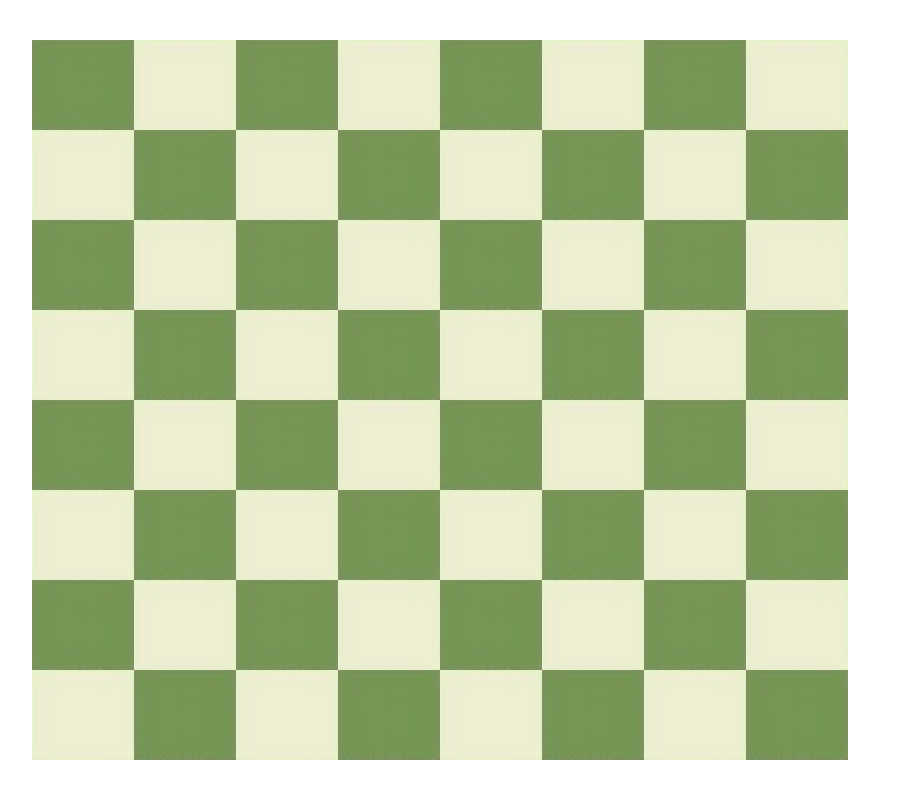
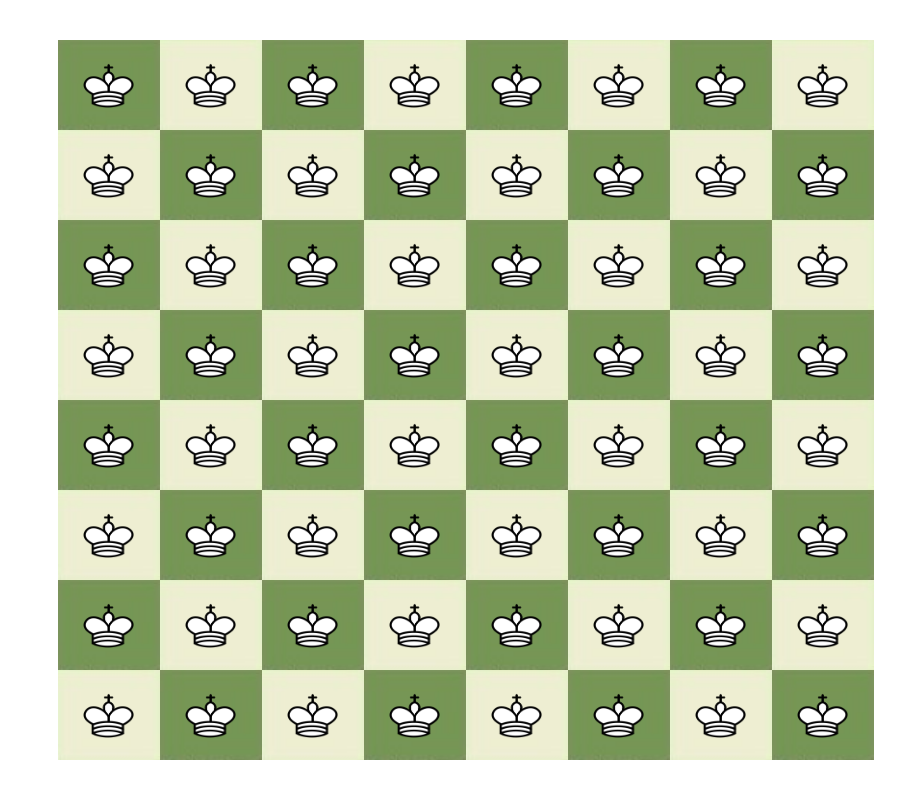
Before and after one commit to se-omar/chess, a React (Vite) app: page / in a window 1280 px wide. Shown: the whole page, without its empty margins (128-1033 px from the left). Built offline with nearby package versions, Linux system fonts and the light colour scheme.

Commit message:
passed the piece component from board comp to square comp

```diff
--- a/src/components/Board/Board.tsx
+++ b/src/components/Board/Board.tsx
@@ -1,15 +1,18 @@
 // import Piece from "../Piece/Piece";
 import "./Board.css";
-// import whiteKing from "../../assets/white-pieces/white-king.png";
+import whiteKing from "../../assets/white-pieces/white-king.png";
 import Square from "../Square/Square";
+import Piece from "../Piece/Piece";
 
 const Board: React.FC = () => {
   const boardSize = 64;
   const squaresList = [];
   let isBlack = true;
+
   for (let i = 0; i < boardSize; i++) {
     const sqColor = isBlack ? "black" : "white";
-    squaresList.push(<Square color={sqColor} />);
+    const piece = <Piece key={i} image={whiteKing} team={sqColor} />;
+    squaresList.push(<Square key={i} piece={piece} team={sqColor} />);
     if ((i + 1) % 8 !== 0) isBlack = !isBlack;
   }
 
--- a/src/components/Piece/Piece.css
+++ b/src/components/Piece/Piece.css
@@ -0,0 +1,7 @@
+.piece-style {
+  position: relative;
+  width: 50%;
+  height: 50%;
+  top: 25%;
+  left: 25%;
+}
--- a/src/components/Piece/Piece.tsx
+++ b/src/components/Piece/Piece.tsx
@@ -5,11 +5,12 @@ import {
   type DragEventHandler,
   type MouseEventHandler,
 } from "react";
+import "./Piece.css";
 
 interface Props {
   image: string;
   team: string;
-  position: Position;
+  position?: Position;
 }
 
 interface Position {
@@ -42,11 +43,7 @@ const Piece: React.FC<Props> = (props: Props) => {
 
   return (
     <img
-      style={{
-        position: "absolute",
-        left: width,
-        top: height,
-      }}
+      className="piece-style"
       onDragStart={(e) => dragStart(e)}
       onDragEnd={(e) => dragEnd(e)}
       draggable
--- a/src/components/Square/Square.css
+++ b/src/components/Square/Square.css
@@ -1,9 +1,13 @@
-.square {
+.square-div {
+  position: relative;
   width: 12.5%;
   height: 90px;
+  top: 0;
+  left: 0;
 }
 
 .square-img {
+  position: absolute;
   width: 100%;
   height: 100%;
 }
--- a/src/components/Square/Square.tsx
+++ b/src/components/Square/Square.tsx
@@ -1,18 +1,22 @@
 import whiteSquare from "../../assets/white-square.jpeg";
 import blackSquare from "../../assets/black-square.jpeg";
+// import whiteKing from "../../assets/white-pieces/white-king.png";
 import "./Square.css";
+// import Piece from "../Piece/Piece";
 
 interface Props {
-  color: string;
+  team: string;
+  piece: JSX.Element;
 }
 
-const Square: React.FC<Props> = ({ color }: Props) => {
+const Square: React.FC<Props> = ({ team: color, piece }: Props) => {
   return (
-    <div className="square">
+    <div className="square-div">
       <img
         className="square-img"
         src={color === "black" ? blackSquare : whiteSquare}
       />
+      {piece}
     </div>
   );
 };
```
